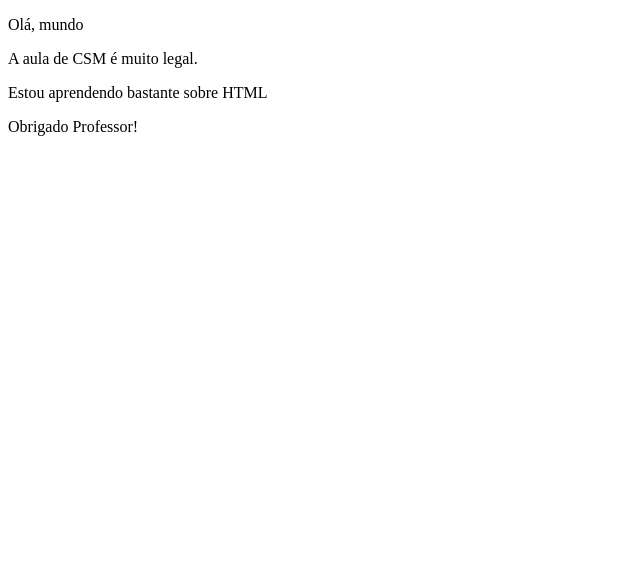
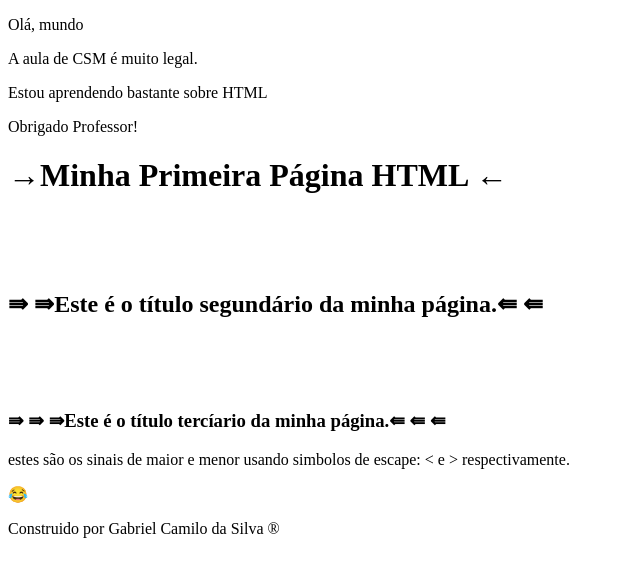
Before and after one commit to Romerito11/SIN1-CSW2026-1, a plain HTML site: page Aula - 01/index.html in a window 1280 px wide. Shown: the whole page, without its empty margins (0-640 px from the left). Drawn offline with Linux system fonts and the light colour scheme.

Commit message:
Add files via upload

```diff
--- a/Aula - 01/index.html
+++ b/Aula - 01/index.html
@@ -10,5 +10,23 @@
     <p>A aula de CSM é muito legal.</p>
     <p>Estou aprendendo bastante sobre HTML</p>
     <p>Obrigado Professor!</p>
+
+    <h1>&rarr;Minha Primeira Página HTML &larr;</h1>
+    <br>
+    <br>
+    <br>
+    <h2>&rAarr; &rAarr;Este é o título segundário da minha página.&lAarr; &lAarr;</h2>
+    <br>
+    <br>
+    <br>
+    <h3>&rAarr; &rAarr; &rAarr;Este é o título tercíario da minha página.&lAarr; &lAarr; &lAarr;</h3>
+    <p>
+        estes são os sinais de maior e menor usando simbolos de
+        escape: &lt; e &gt; respectivamente.
+    </p>
+    <p>&#x1F602</p>
+
+    <p>Construido por Gabriel Camilo da Silva &reg;</p>
+
 </body>
 </html>
```
